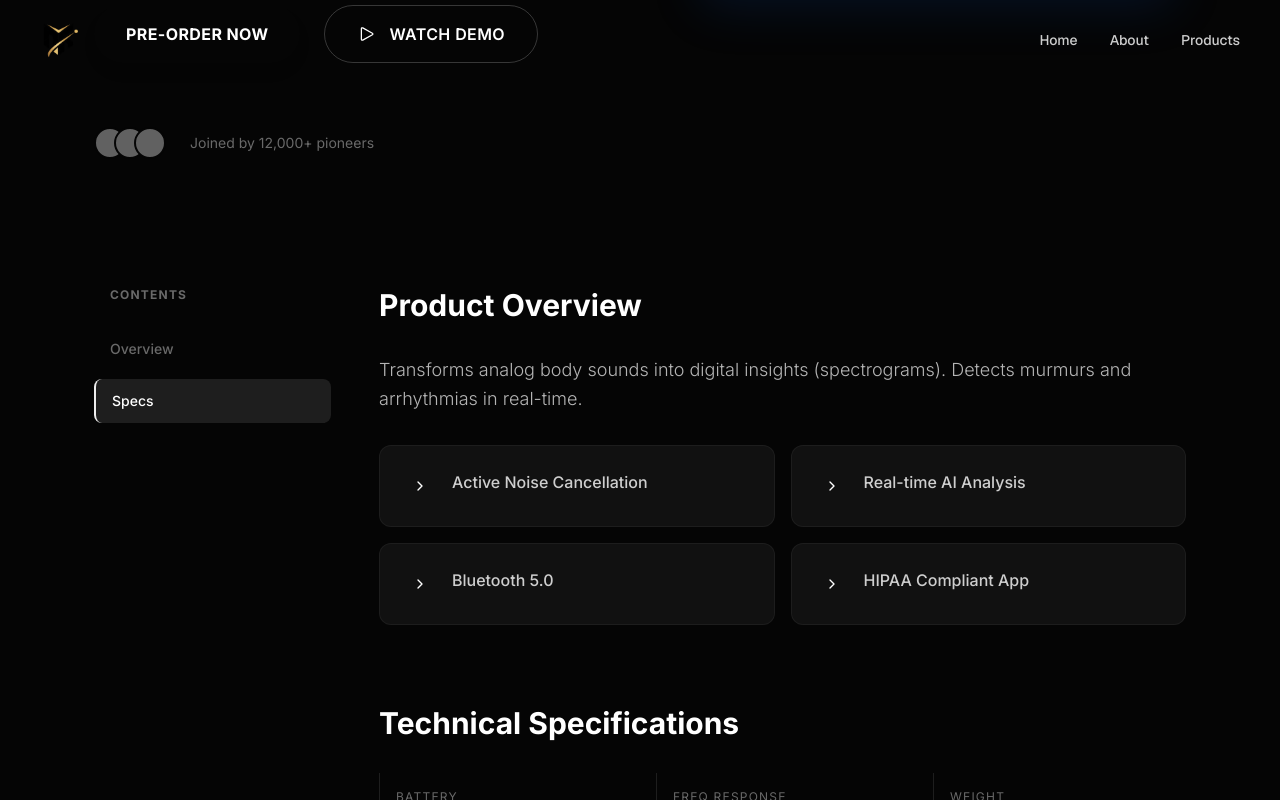
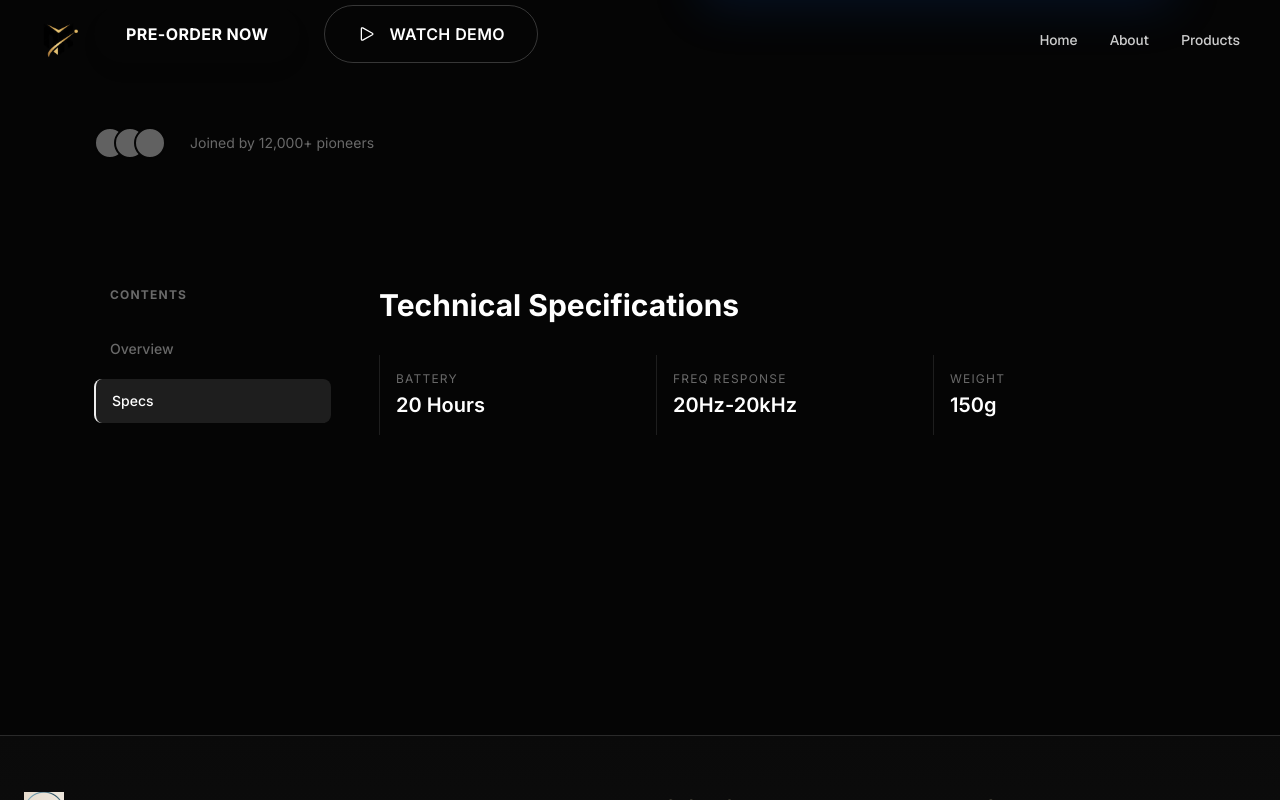
Before and after one commit to LogicBoots/mankrish, a React (Vite) app: page /product/ai-stethoscope in a window 1280 px wide. Both pictures are taken after a click on the button "Specs". Shown: the part 673-1473 px from the top of the page. Built offline with nearby package versions, Linux system fonts and the light colour scheme.

Commit message:
product detail page

```diff
--- a/src/pages/ProductDetail.jsx
+++ b/src/pages/ProductDetail.jsx
@@ -230,10 +230,17 @@ const ProductDetail = () => {
           </div>
 
           {/* Main Content Area */}
-          <div className="md:col-span-9 space-y-20">
-
-            {/* Overview */}
-            <section id="overview" className="space-y-8">
+          <div className="md:col-span-9 min-h-[400px]">
+            <AnimatePresence mode="wait">
+              {activeTab === 'overview' ? (
+                <motion.section
+                  key="overview"
+                  initial={{ opacity: 0, x: 20 }}
+                  animate={{ opacity: 1, x: 0 }}
+                  exit={{ opacity: 0, x: -20 }}
+                  transition={{ duration: 0.3 }}
+                  className="space-y-8"
+                >
                   <h2 className="text-3xl font-bold">Product Overview</h2>
                   <p className="text-lg text-white/70 leading-relaxed font-light">
                     {data.longDescription}
@@ -248,10 +255,16 @@ const ProductDetail = () => {
                       </div>
                     ))}
                   </div>
-            </section>
-
-            {/* Specs */}
-            <section id="specs" className="space-y-8">
+                </motion.section>
+              ) : (
+                <motion.section
+                  key="specs"
+                  initial={{ opacity: 0, x: 20 }}
+                  animate={{ opacity: 1, x: 0 }}
+                  exit={{ opacity: 0, x: -20 }}
+                  transition={{ duration: 0.3 }}
+                  className="space-y-8"
+                >
                   <h2 className="text-3xl font-bold">Technical Specifications</h2>
                   <div className="grid grid-cols-2 md:grid-cols-3 gap-6">
                     {data.specifications.map((spec, i) => (
@@ -261,8 +274,9 @@ const ProductDetail = () => {
                       </div>
                     ))}
                   </div>
-            </section>
-
+                </motion.section>
+              )}
+            </AnimatePresence>
           </div>
         </div>
 
```
Lines whose indentation alone changed are shown as unchanged.
